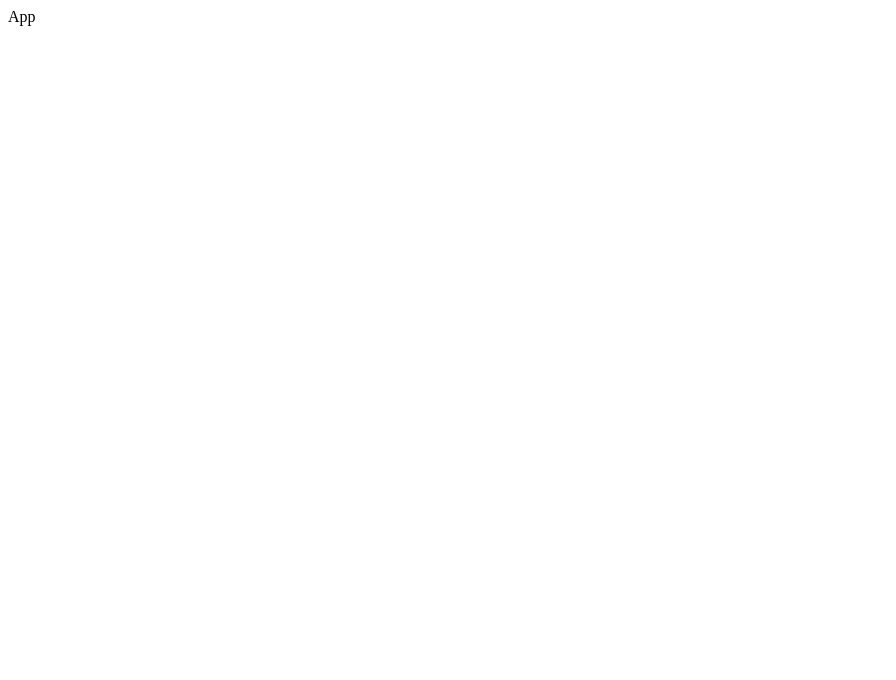
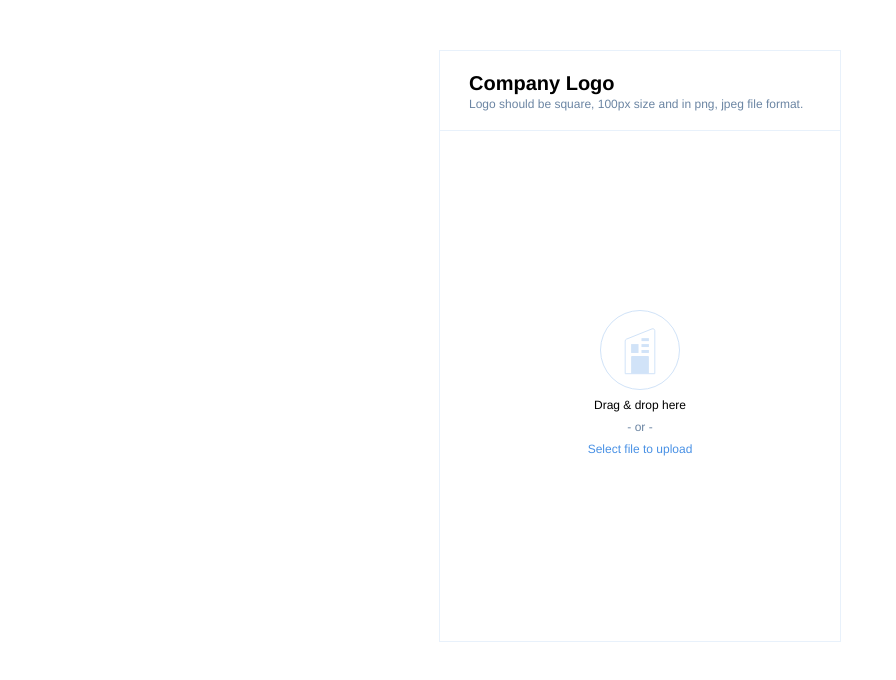
Before and after one commit to MrVallon/drag-project, a React app: page / in a window 1280 px wide. Shown: the top 680 px of the page, without its empty margins (0-896 px from the left). Built offline with nearby package versions, Linux system fonts and the light colour scheme.

Commit message:
Added main layout. Added ability for add images on drag or from file manager

```diff
--- /dev/null
+++ b/src/components/App/App.scss
@@ -0,0 +1,31 @@
+.app {
+  width: 400px;
+  height: 590px;
+  border: 1px solid #E8F1FB;
+  background: #fff;
+  margin: 50px auto;
+
+  & header {
+    display: flex;
+    flex-direction: column;
+    height: 79px;
+    border-bottom: 1px solid #E8F1FB;
+
+    & h1 {
+      font-weight: bold;
+      font-size: 20px;
+      margin: 21px 0 0 29px;
+    }
+
+    & p {
+      color: #6B85A3;
+      font-size: 12px;
+      margin-left: 29px;
+      margin-top: 2px;
+    }
+  }
+
+  &__main {
+    height: 510px;
+  }
+}
--- a/src/components/App/App.tsx
+++ b/src/components/App/App.tsx
@@ -1,7 +1,52 @@
-import React from 'react';
+import React, { useState } from 'react';
+import Drag from '../Drag/Drag';
+
+import './App.scss';
 
 const App: React.FC = () => {
-    return <div>App</div>;
+    const [imageSrc, setImageSrc] = useState<string>('');
+
+    const getSrc = (event: React.ChangeEvent<HTMLInputElement>) => {
+        if (event.target.files !== null) {
+            const img = event.target.files[0];
+            validateFile(img);
+        }
+    };
+
+    const getDragSrc = (event: React.DragEvent<HTMLDivElement>) => {
+        event.preventDefault();
+        if (event.dataTransfer.files !== null) {
+            const img = event.dataTransfer.files[0];
+            validateFile(img);
+        }
+    };
+
+    const validateFile = (file: File) => {
+        const validTypes = ['image/jpeg', 'image/png'];
+        if (validTypes.includes(file.type)) {
+            return setImageSrc(URL.createObjectURL(file));
+        }
+        return false;
+    };
+
+    return (
+        <div className="app">
+            <header>
+                <h1>Company Logo</h1>
+                <p>
+                    Logo should be square, 100px size and in png, jpeg file
+                    format.
+                </p>
+            </header>
+            <div className="app__main">
+                <Drag
+                    imageSrc={imageSrc}
+                    getSrc={getSrc}
+                    getDragSrc={getDragSrc}
+                />
+            </div>
+        </div>
+    );
 };
 
 export default App;
--- /dev/null
+++ b/src/components/Drag/Drag.scss
@@ -0,0 +1,34 @@
+.drag {
+  display: flex;
+  justify-content: center;
+  flex-direction: column;
+  align-items: center;
+  width: 360px;
+  height: 470px;
+  margin: 21px auto;
+
+  & p {
+    font-size: 12px;
+    margin: 8px 0 0 0;
+  }
+
+  & p:nth-child(3) {
+    color: #6B85A3;
+  }
+
+  &__upload {
+    cursor: pointer;
+    font-size: 12px;
+    color: #4991E5;
+    margin: 8px;
+  }
+
+  & input {
+    display: none;
+  }
+}
+
+.enter {
+  border: 1px dashed #4991E5;
+  background: #F5F9FF;
+}
--- /dev/null
+++ b/src/components/Drag/Drag.tsx
@@ -0,0 +1,61 @@
+import React, { useState } from 'react';
+import { MainLogo } from '../MainLogo/MainLogo';
+
+import './Drag.scss';
+
+interface DragTypes {
+    imageSrc: string;
+    getSrc: (event: React.ChangeEvent<HTMLInputElement>) => void;
+    getDragSrc: (event: React.DragEvent<HTMLDivElement>) => void;
+}
+
+const Drag: React.FC<DragTypes> = ({ imageSrc, getSrc, getDragSrc }) => {
+    const [isActive, setIsActive] = useState(false);
+    // const classes = ['drag'];
+    const dragOver = (event: React.MouseEvent) => {
+        event.preventDefault();
+    };
+
+    const dragEnter = (event: React.MouseEvent) => {
+        event.preventDefault();
+        setIsActive(!isActive);
+    };
+
+    const dragLeave = (event: React.MouseEvent) => {
+        event.preventDefault();
+        setIsActive(!isActive);
+    };
+
+    return (
+        <div
+            onDragOver={dragOver}
+            onDragEnter={dragEnter}
+            onDragLeave={dragLeave}
+            onDrop={event => getDragSrc(event)}
+            className={isActive ? 'drag enter' : 'drag'}
+        >
+            {imageSrc ? (
+                <img
+                    style={{ width: '80px', borderRadius: '80px' }}
+                    srcSet={imageSrc}
+                    alt="your logo"
+                />
+            ) : (
+                <MainLogo />
+            )}
+            <p>Drag & drop here</p>
+            <p>- or -</p>
+            <input
+                id="inputFile"
+                type="file"
+                accept=".jpeg, .png"
+                onChange={event => getSrc(event)}
+            />
+            <label className="drag__upload" htmlFor="inputFile">
+                Select file to upload
+            </label>
+        </div>
+    );
+};
+
+export default Drag;
--- /dev/null
+++ b/src/components/MainLogo/MainLogo.tsx
@@ -0,0 +1,51 @@
+import React from 'react';
+
+export const MainLogo: React.FC = () => (
+    <svg
+        width="80"
+        height="80"
+        viewBox="0 0 80 80"
+        fill="none"
+        xmlns="http://www.w3.org/2000/svg"
+    >
+        <circle cx="40" cy="40" r="39.5" fill="white" stroke="#D1E3F8" />
+        <path
+            fillRule="evenodd"
+            clipRule="evenodd"
+            d="M52.072 18.8749C53.3858 18.3494 54.8148 19.3169 54.8148 20.7318V63.7037H25.1852V30.9837C25.1852 30.1659 25.6831 29.4305 26.4424 29.1267L52.072 18.8749Z"
+            stroke="#D1E3F8"
+        />
+        <rect
+            x="31.1111"
+            y="34.0745"
+            width="7.40741"
+            height="8.88889"
+            fill="#D1E3F8"
+        />
+        <rect
+            x="41.4814"
+            y="34.0745"
+            width="7.40741"
+            height="2.96296"
+            fill="#D1E3F8"
+        />
+        <rect
+            x="41.4814"
+            y="28.1486"
+            width="7.40741"
+            height="2.96296"
+            fill="#D1E3F8"
+        />
+        <path
+            d="M31.1111 46.9264C31.1111 46.3741 31.5588 45.9264 32.1111 45.9264H47.8889C48.4411 45.9264 48.8889 46.3741 48.8889 46.9264V63.7041H31.1111V46.9264Z"
+            fill="#D1E3F8"
+        />
+        <rect
+            x="41.4814"
+            y="40.0004"
+            width="7.40741"
+            height="2.96296"
+            fill="#D1E3F8"
+        />
+    </svg>
+);
--- a/src/index.scss
+++ b/src/index.scss
@@ -0,0 +1,3 @@
+body {
+  font-family: "Proxima Nova", "Helvetica Neue", Helvetica, Arial, sans-serif;
+}
--- a/webpack.config.js
+++ b/webpack.config.js
@@ -34,10 +34,6 @@ module.exports = {
     },
     resolve: {
         extensions: ['*', '.js', '.jsx', '.tsx', '.ts'],
-        alias: {
-            '@': path.resolve(__dirname, 'src'),
-            '@component': path.resolve(__dirname, 'src/components'),
-        },
     },
     target: process.env.NODE_ENV === 'development' ? 'web' : 'browserslist',
     devtool: 'inline-source-map',
```
Also changed, not shown: 1 other file (tests, documents, lock files or other folders).
